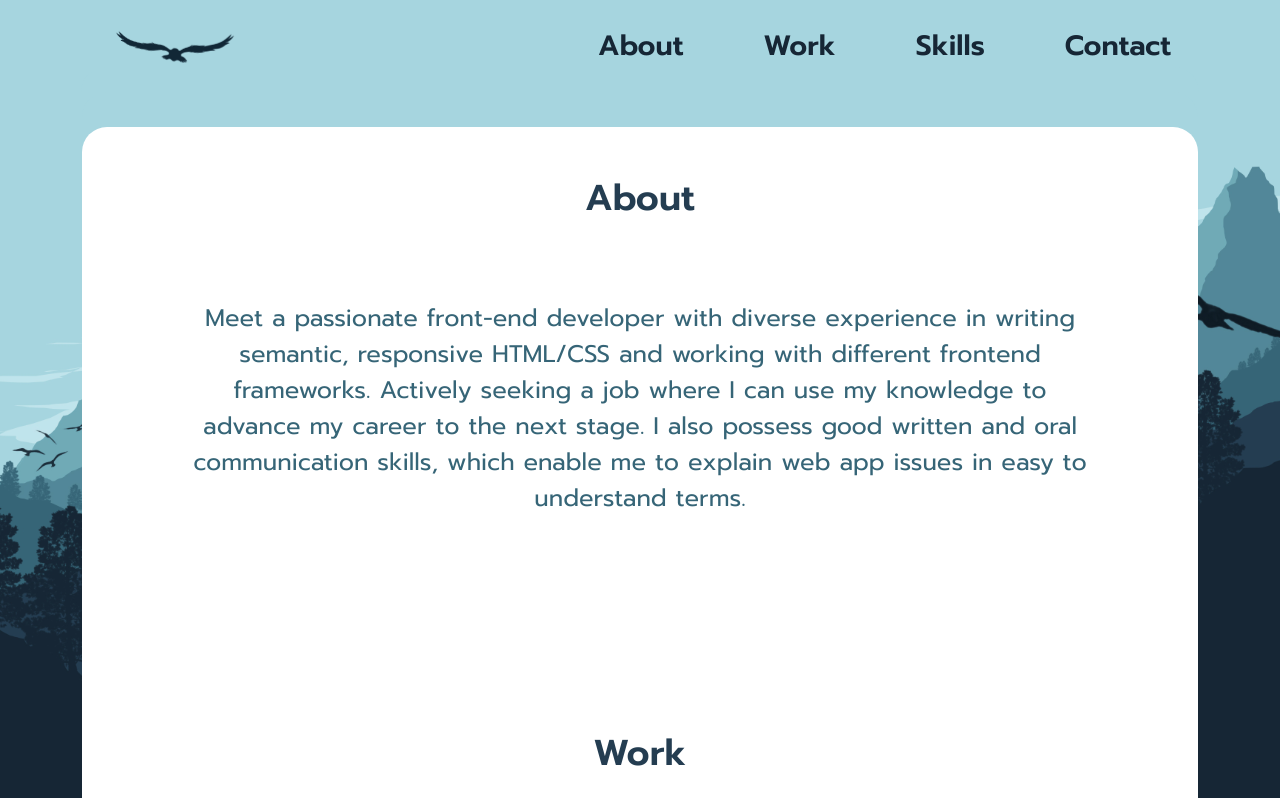
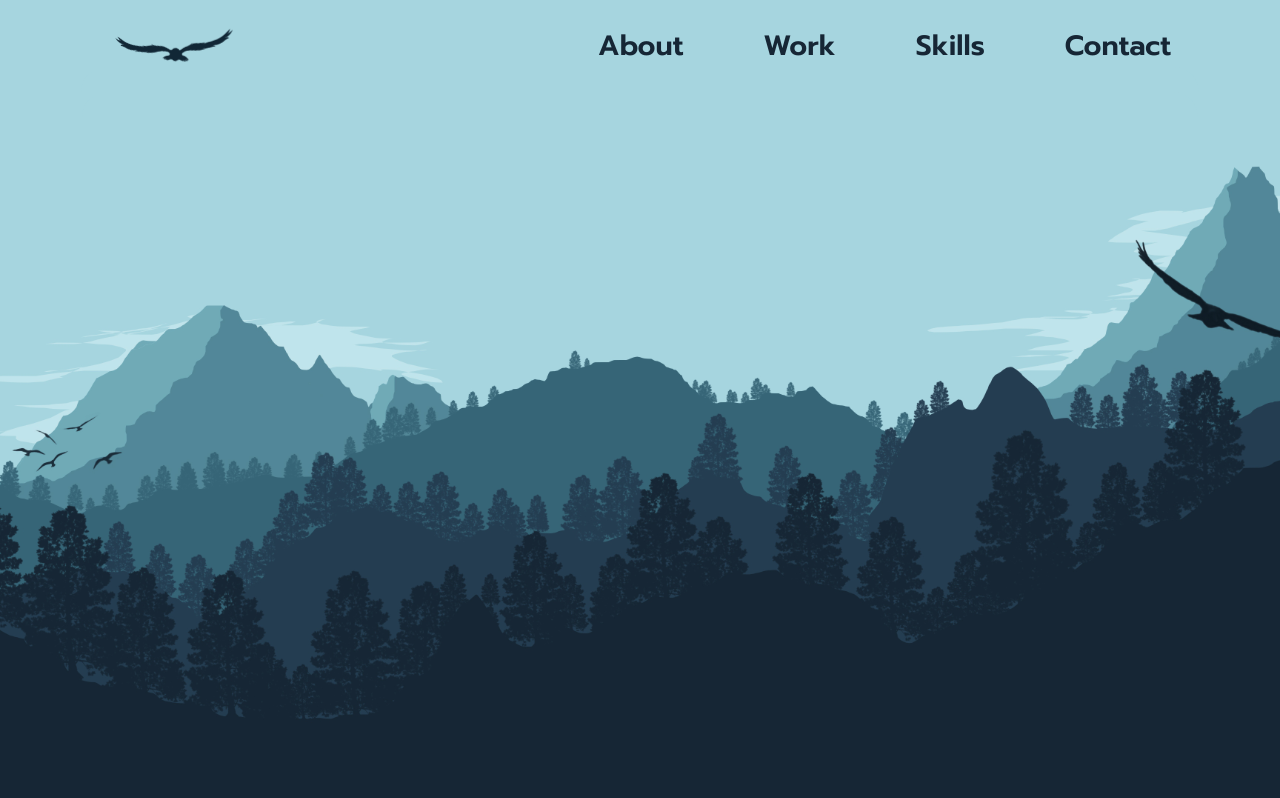
Before and after one commit to Oanee/my-portofolio, a Next.js app: page / in a window 1280 px wide. Shown: the top 798 px of the page. Built offline with nearby package versions, Linux system fonts and the light colour scheme; a web font is replaced by a local one.

Commit message:
desktop change

```diff
--- a/styles/footer/_index.scss
+++ b/styles/footer/_index.scss
@@ -7,6 +7,7 @@
 
   @include media-breakpoint-up(lg) {
     font-size: 14px;
+    top: 100vh;
   }
 
   &-rights {
--- a/styles/index.scss
+++ b/styles/index.scss
@@ -35,6 +35,10 @@ body {
   border-radius: 25px;
   position: relative;
   top: 127px;
+
+  @include media-breakpoint-up(lg) {
+    top: 100vh;
+  }
 }
 
 @import './header/index';
```
